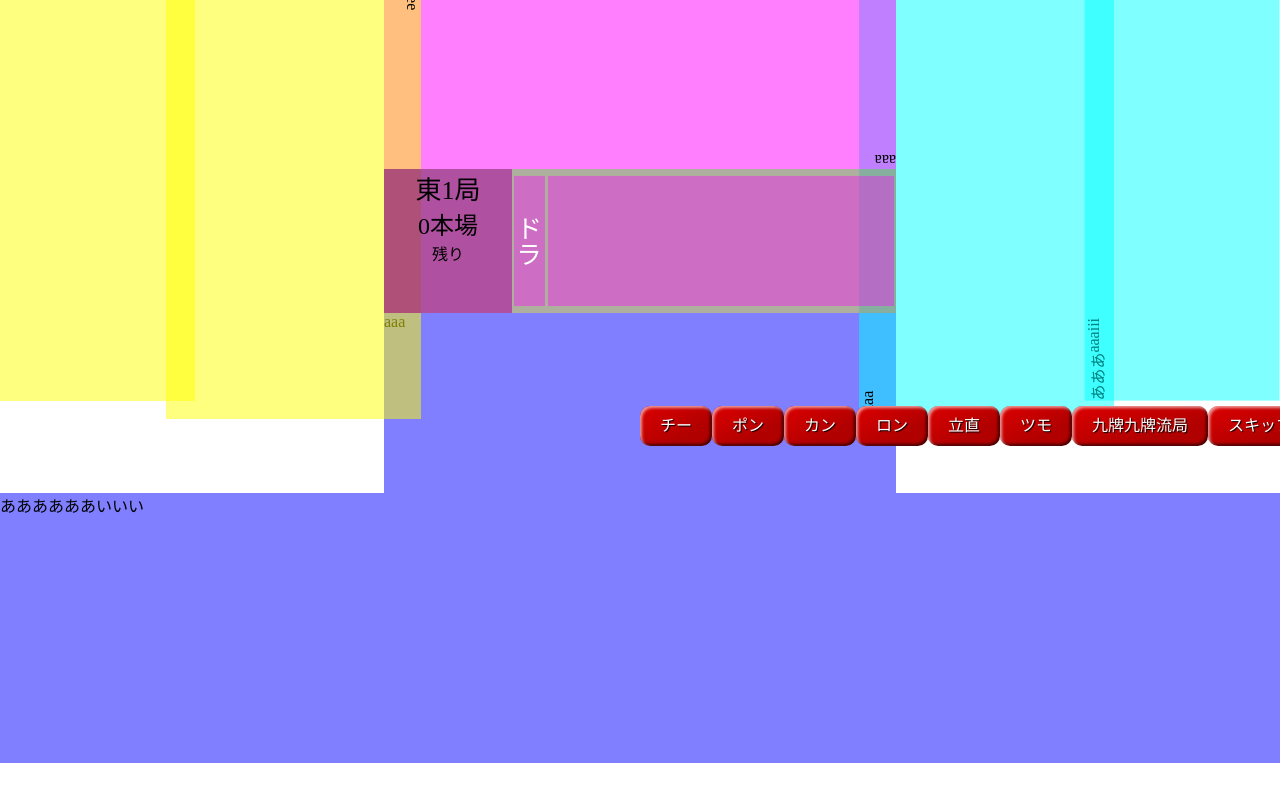
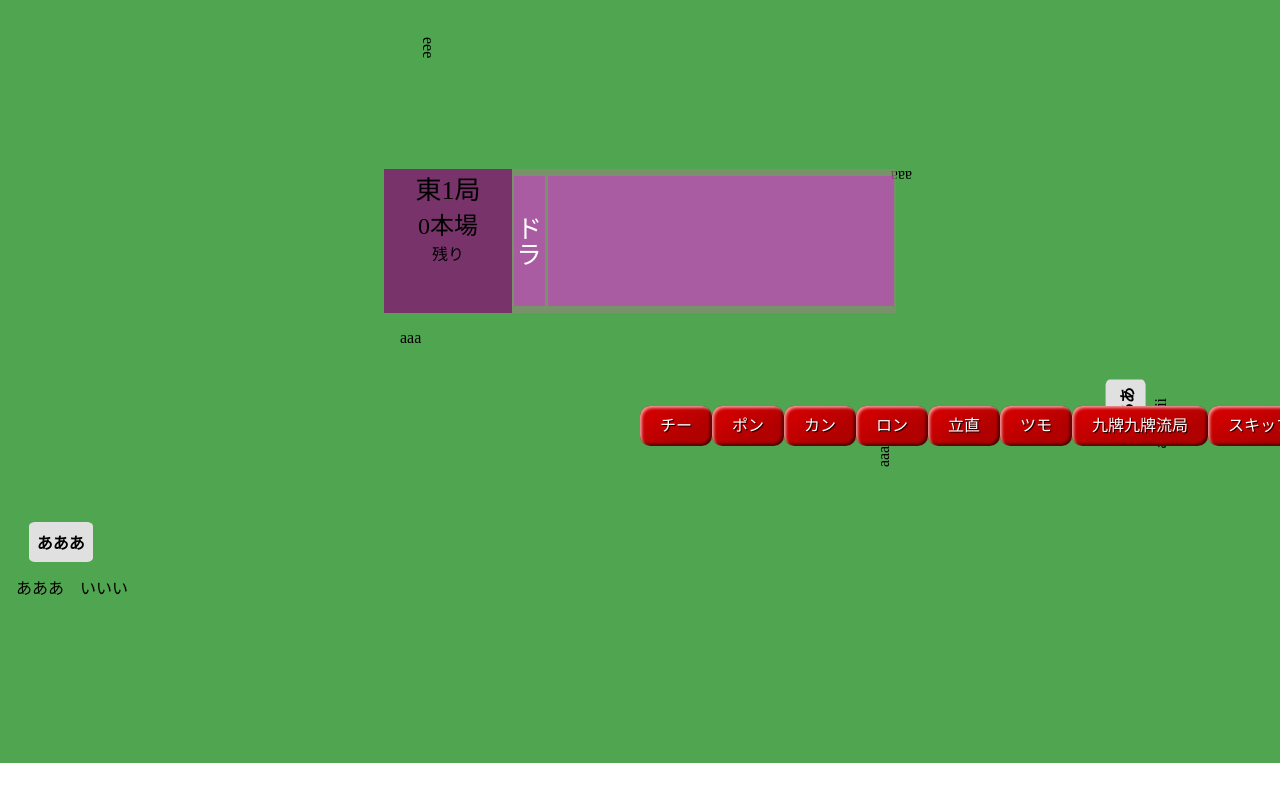
Before and after one commit to senskids/CustomMahjong, a website: page public/game.html in a window 1280 px wide. Shown: the part 180-970 px from the top of the page. Before the commit the page ends 943 px from the top, so only its background shows below. Drawn offline with nearby package versions, Linux system fonts and the light colour scheme; no server answers.

Commit message:
#48:ユーザ名の部分の見た目を整える"

```diff
--- a/public/game.css
+++ b/public/game.css
@@ -43,7 +43,20 @@
     height: 900px;
     aspect-ratio: 15 / 9;
     /* margin: auto; */
-    background-color: #ffffffff;
+    background-color: rgba(0, 128, 0, 0.664);
+  }
+  .player-name{
+    background-color: rgb(224, 224, 224);
+    display: inline-block;
+    border-radius: 10%;
+    font-weight: bold;
+    font-size: medium;
+    color: black;
+    margin: 1%;
+    padding: 0.5rem;
+  }
+  .player_wind{
+    color: blue;
   }
 
   #my-main-area {
@@ -114,27 +127,29 @@
   .my{
     width: 100%;
     height: 100%;
-    background-color:#0000ff80;
-    display: flex;
+    padding: 1rem;
+    /* background-color:#0000ff80; */
   }
   .right{
     width: 100%;
     height: 100%;
-    background-color:#00ffff80;
+    padding: 1rem;
+    /* background-color:#00ffff80; */
     transform: rotate(-90deg);
     transform-origin: right bottom;
-    display: flex;
   }
   .opposite{
     width: 100%;
     height: 100%;
-    background-color:#ff00ff80;
+    padding: 1rem;
+    /* background-color:#ff00ff80; */
     transform: rotate(180deg);
   }
   .left{
     width: 100%;
     height: 100%;
-    background-color:#ffff0080;
+    padding: 1rem;
+    /* background-color:#ffff0080; */
     transform: rotate(90deg);
     transform-origin: left bottom;
   }
--- a/public/game.html
+++ b/public/game.html
@@ -21,29 +21,37 @@
                 <div id="my-main-area">
                     <div class="my">
                         <div id="my-name" class="player-name">あああ</div>
-                        <div id="my-hand-tiles">あああ</div>
-                        <div id="my-meld-tiles">いいい</div>
+                        <div style="display:flex">
+                            <div id="my-hand-tiles">あああ</div>
+                            <div id="my-meld-tiles" style="padding-left: 1rem;">いいい</div>
+                        </div>
                     </div>
                 </div>
                 <div id="right-main-area">
                     <div class="right">
                         <div id="right-name" class="player-name">あああ</div>
-                        <div id="right-hand-tiles">aaa</div>
-                        <div id="right-meld-tiles">iii</div>
+                        <div style="display:flex">
+                            <div id="right-hand-tiles">aaa</div>
+                            <div id="right-meld-tiles" style="padding-left: 1rem;">iii</div>
+                        </div>
                     </div>
                 </div>
                 <div id="opposite-main-area">
                     <div class="opposite">
                         <div id="opposite-name" class="player-name">あああ</div>
-                        <div id="opposite-hand-tiles">aaaa</div>
-                        <div id="opposite-meld-tiles">iii</div>
+                        <div style="display:flex">
+                            <div id="opposite-hand-tiles">aaaa</div>
+                            <div id="opposite-meld-tiles" style="padding-left: 1rem;">iii</div>
+                        </div>
                     </div>
                 </div>
                 <div id="left-main-area">
                     <div class="left">
                         <div id="left-name" class="player-name">あああ</div>
-                        <div id="left-hand-tiles">uuu</div>
-                        <div id="left-meld-tiles">eee</div>
+                        <div style="display:flex">
+                            <div id="left-hand-tiles">uuu</div>
+                            <div id="left-meld-tiles" style="padding-left: 1rem;">eee</div>
+                        </div>
                     </div>
                 </div>
 
```
Also changed, not shown: game/player.js (+5 -5 lines).
